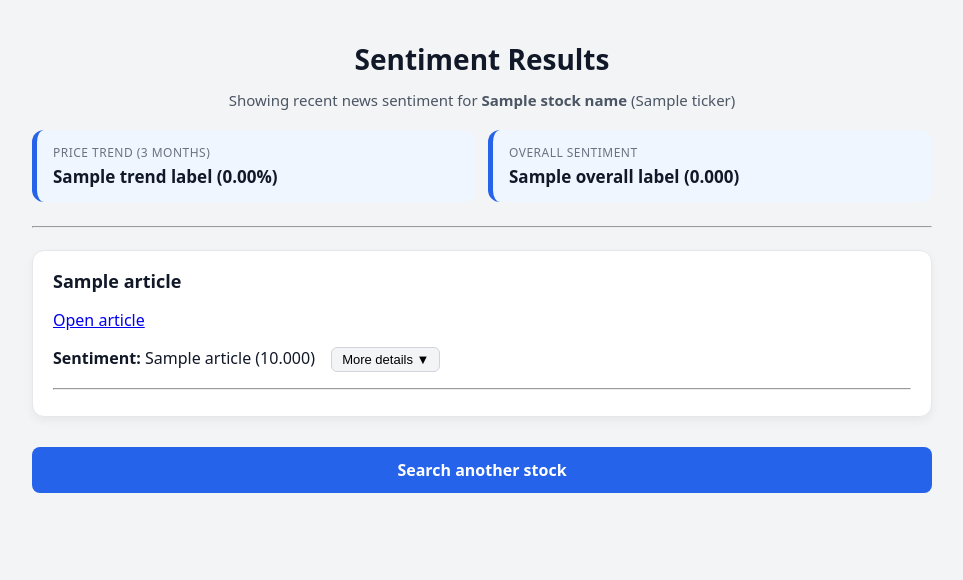
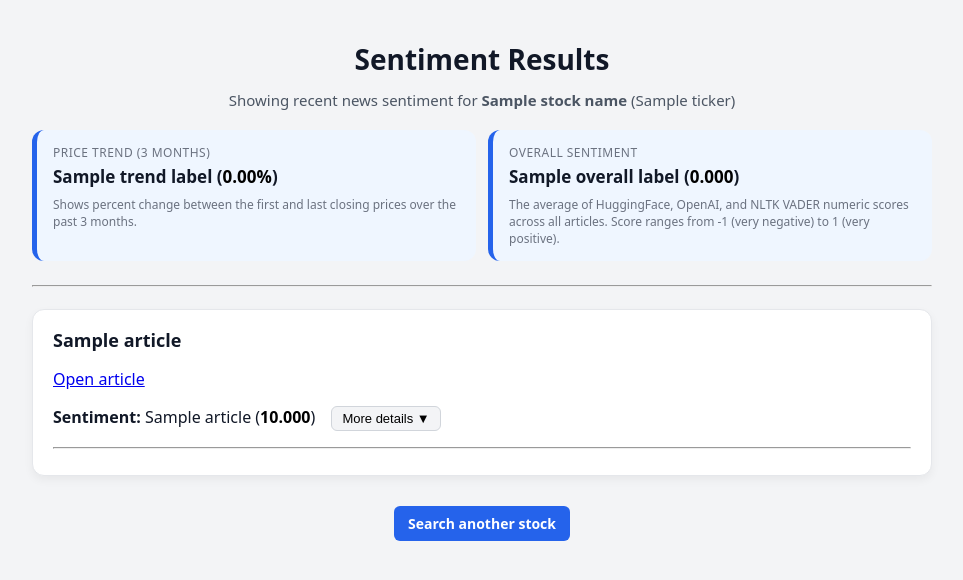
Before and after one commit to taubao/Market-Sentiment-Analysis, a Flask app: template templates/result.html in a window 1280 px wide. Shown: the top 580 px of the page, without its empty margins (158-1121 px from the left). Run offline with Flask 3, Linux system fonts and the light colour scheme; the template is opened without the code that fills it: most values are stand-ins (such as "Sample title", 1, 10 or a date in 2020); parts of the project's set-up code (start-up, migrations or seed data) failed here and were passed over.

Commit message:
Updated Templates

```diff
--- a/static/styles.css
+++ b/static/styles.css
@@ -63,16 +63,19 @@ h1 {
     display: inline-block;
     border: none;
     cursor: pointer;
-    border-radius: 8px;
-    font-size: 15px;
+    border-radius: 6px;
+    font-size: 14px;
     font-weight: 600;
-    padding: 10px 18px;
+    padding: 8px 14px;
 }
 
 .btn-primary {
     background-color: #2563eb;
     color: white;
-    width: 100%;
+    display: block;
+    width: auto;
+    margin: 0 auto;
+    min-width: 140px;
 }
 
 .btn-primary:hover {
@@ -224,14 +227,15 @@ h1 {
 }
 
 .back-btn {
-    display: block;
-    width: 100%;
+    display: inline-block;
+    width: auto;
+    min-width: 140px;
     text-align: center;
     background-color: #2563eb;
     color: white !important;
-    padding: 12px 0;
-    border-radius: 8px;
-    font-size: 16px;
+    padding: 8px 14px;
+    border-radius: 6px;
+    font-size: 14px;
     font-weight: 600;
     text-decoration: none;  /* remove underline */
 }
@@ -246,3 +250,25 @@ h1 {
     text-align: center;
     display: inline-block;
 }
+
+/* Sentiment coloring */
+.positive {
+    color: #16a34a; /* green-600 */
+    font-weight: 700;
+}
+
+.negative {
+    color: #ef4444; /* red-500 */
+    font-weight: 700;
+}
+
+.neutral {
+    color: #000000; /* neutral black for zero values */
+    font-weight: 700;
+}
+
+.explain-text {
+    margin-top: 8px;
+    font-size: 12px;
+    color: #6b7280;
+}
--- a/templates/index.html
+++ b/templates/index.html
@@ -25,8 +25,7 @@
             <button type="submit" class="btn btn-primary">Analyze</button>
 
             <p class="status-note">
-                After you click Analyze, the page may take a few seconds.
-                The app is downloading news and running three sentiment models.
+                This may take 5-15 seconds. Please be patient.
             </p>
         </form>
     </div>
--- a/templates/result.html
+++ b/templates/result.html
@@ -19,19 +19,35 @@
     <div class="summary-row">
 
         <!-- PRICE TREND (LEFT) -->
+        {% if pct_change > 0 %}
+            {% set trend_class = 'positive' %}
+        {% elif pct_change < 0 %}
+            {% set trend_class = 'negative' %}
+        {% else %}
+            {% set trend_class = 'neutral' %}
+        {% endif %}
         <div class="summary-box">
             <div class="summary-label">Price Trend (3 months)</div>
             <div class="summary-value">
-                {{ trend_label }} ({{ "%.2f"|format(pct_change) }}%)
+                {{ trend_label }} (<span class="{{ trend_class }}">{{ "%.2f"|format(pct_change) }}%</span>)
             </div>
+            <div class="explain-text">Shows percent change between the first and last closing prices over the past 3 months.</div>
         </div>
 
         <!-- OVERALL SENTIMENT (RIGHT) -->
+        {% if overall_label|lower == 'positive' %}
+            {% set overall_class = 'positive' %}
+        {% elif overall_label|lower == 'negative' %}
+            {% set overall_class = 'negative' %}
+        {% else %}
+            {% set overall_class = 'neutral' %}
+        {% endif %}
         <div class="summary-box">
             <div class="summary-label">Overall Sentiment</div>
             <div class="summary-value">
-                {{ overall_label }} ({{ "%.3f"|format(overall_score) }})
+                {{ overall_label }} (<span class="{{ overall_class }}">{{ "%.3f"|format(overall_score) }}</span>)
             </div>
+            <div class="explain-text">The average of HuggingFace, OpenAI, and NLTK VADER numeric scores across all articles. Score ranges from -1 (very negative) to 1 (very positive).</div>
         </div>
 
     </div>
@@ -48,7 +64,14 @@
 
             <p class="overall-line">
                 <strong>Sentiment:</strong>
-                {{ a.combined_label }} ({{ "%.3f"|format(a.combined_score) }})
+                {% if a.combined_label|lower == 'positive' %}
+                    {% set comb_class = 'positive' %}
+                {% elif a.combined_label|lower == 'negative' %}
+                    {% set comb_class = 'negative' %}
+                {% else %}
+                    {% set comb_class = 'neutral' %}
+                {% endif %}
+                {{ a.combined_label }} (<span class="{{ comb_class }}">{{ "%.3f"|format(a.combined_score) }}</span>)
 
                 <button class="details-btn" onclick="toggleDetails(this)">
                     More details ▼
@@ -62,21 +85,42 @@
                     <div class="model-box">
                         <div class="model-title">HuggingFace</div>
                         <div class="model-value">
-                            {{ a.hf.label }} ({{ "%.3f"|format(a.hf.numeric) }})
+                            {% if a.hf.label|lower == 'positive' %}
+                                {% set hf_class = 'positive' %}
+                            {% elif a.hf.label|lower == 'negative' %}
+                                {% set hf_class = 'negative' %}
+                            {% else %}
+                                {% set hf_class = 'neutral' %}
+                            {% endif %}
+                            {{ a.hf.label }} (<span class="{{ hf_class }}">{{ "%.3f"|format(a.hf.numeric) }}</span>)
                         </div>
                     </div>
 
                     <div class="model-box">
                         <div class="model-title">OpenAI</div>
                         <div class="model-value">
-                            {{ a.openai_sentiment }} ({{ "%.3f"|format(a.openai_num) }})
+                            {% if a.openai_sentiment|lower == 'positive' %}
+                                {% set ai_class = 'positive' %}
+                            {% elif a.openai_sentiment|lower == 'negative' %}
+                                {% set ai_class = 'negative' %}
+                            {% else %}
+                                {% set ai_class = 'neutral' %}
+                            {% endif %}
+                            {{ a.openai_sentiment }} (<span class="{{ ai_class }}">{{ "%.3f"|format(a.openai_num) }}</span>)
                         </div>
                     </div>
 
                     <div class="model-box">
                         <div class="model-title">NLTK VADER</div>
                         <div class="model-value">
-                            {{ a.nltk_vader.label }} ({{ "%.3f"|format(a.nltk_vader.numeric) }})
+                            {% if a.nltk_vader.label|lower == 'positive' %}
+                                {% set nv_class = 'positive' %}
+                            {% elif a.nltk_vader.label|lower == 'negative' %}
+                                {% set nv_class = 'negative' %}
+                            {% else %}
+                                {% set nv_class = 'neutral' %}
+                            {% endif %}
+                            {{ a.nltk_vader.label }} (<span class="{{ nv_class }}">{{ "%.3f"|format(a.nltk_vader.numeric) }}</span>)
                         </div>
                     </div>
 
```
